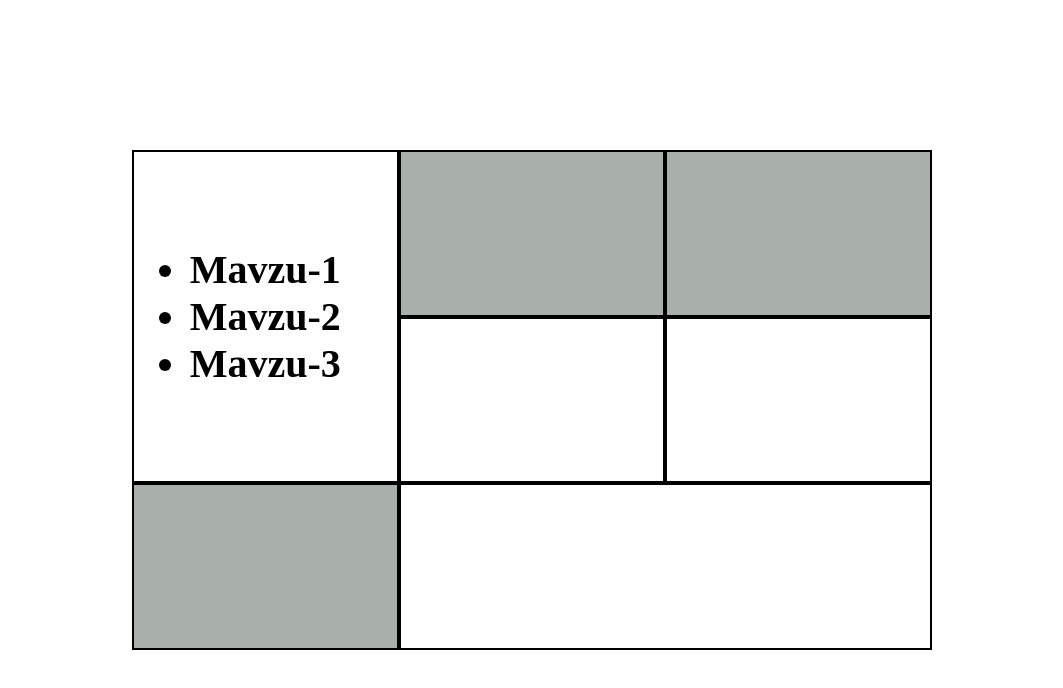
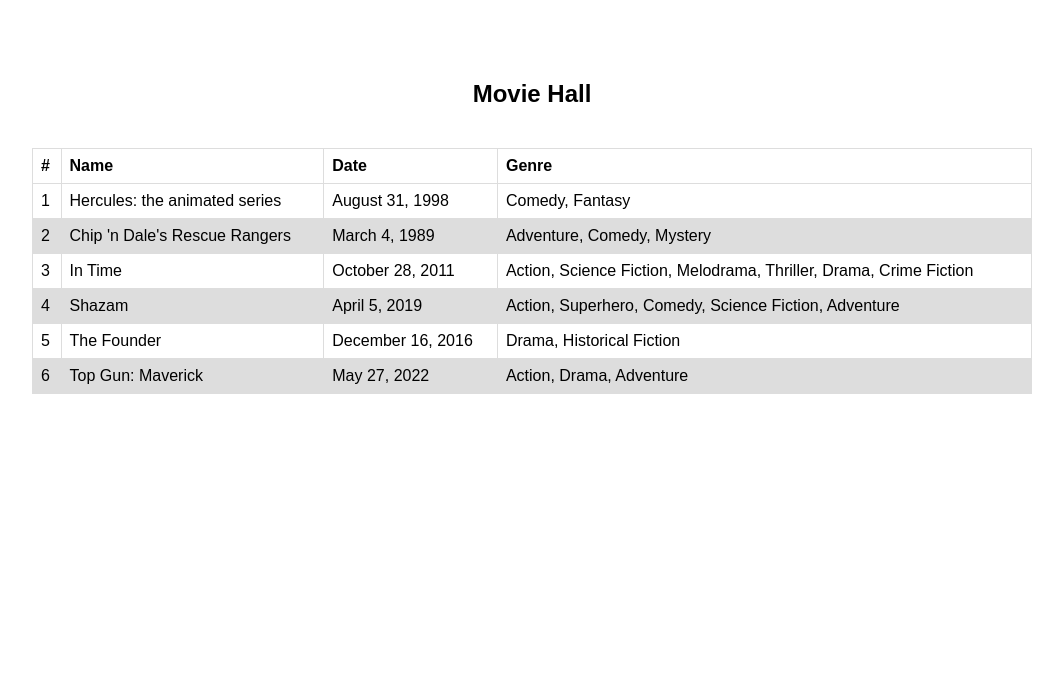
Before and after one commit to AzizRakhim/for-nihola, a plain HTML site: page index.html in a window 1280 px wide. Shown: the whole page, without its empty margins (108-1171 px from the left). Drawn offline with Linux system fonts and the light colour scheme.

Commit message:
created table

```diff
--- a/index.html
+++ b/index.html
@@ -4,7 +4,7 @@
   <meta charset="UTF-8">
   <meta http-equiv="X-UA-Compatible" content="IE=edge">
   <meta name="viewport" content="width=device-width, initial-scale=1.0">
-  <title>Document</title>
+  <title>For Nihola</title>
   <style>
     *,
     *::before,
@@ -17,62 +17,149 @@
     body{
       min-height: 100vh;
       display: flex;
-      align-items: center;
       justify-content: center;
+      font-family: "Arial", sans-serif;
+      font-weight: 400;
+
     }
 
-    .box{
-      width: 800px;
-      height: 500px;
-      background-color: #fff;
-      display: grid;
-      grid-template-columns: repeat(3, 1fr);
-      grid-template-rows: repeat(3, 1fr);
+    #hero{
+      width: 1000px;
+      padding: 80px 0;
     }
 
-    .box__inner{
-      border: 2px solid #000;
-      display: flex;
-      justify-content: center;
-      align-items: center;
+    .table-title{
+      text-align: center;
+      margin-bottom: 40px;
     }
 
-    .box__inner:first-child{
-      grid-row: 1 / 3;
+    .table__container{
+      width: 100%;
+      border-collapse: collapse;
     }
 
-    .box__inner:nth-child(2),
-    .box__inner:nth-child(3),
-    .box__inner:nth-child(6){
-      background-color: #a9b0a9;
+    .table__head,
+    .table__data{
+      border: 1px solid #ddd;
+      text-align: left;
+      padding: 8px;
     }
 
-    .box__inner:last-child{
-      grid-column: 2 / 4;
-    }
-
-    .box__item{
-      font-size: 40px;
-      font-weight: bold;
+    .table__row:nth-child(even){
+      background-color: #ddd;
     }
 
   </style>
 </head>
 <body>
-  <div class="box">
-    <div class="box__inner">
-      <ul class="box__list">
-        <li class="box__item">Mavzu-1</li>
-        <li class="box__item">Mavzu-2</li>
-        <li class="box__item">Mavzu-3</li>
-      </ul>
-    </div>
-    <div class="box__inner"></div>
-    <div class="box__inner"></div>
-    <div class="box__inner"></div>
-    <div class="box__inner"></div>
-    <div class="box__inner"></div>
-    <div class="box__inner"></div>
-  </div>
+  <section id="hero" class="hero">
+    <h2 class="table-title">
+      Movie Hall
+    </h2>
+    <table class="table table__container">
+      <thead class="table__header">
+        <tr class="table__row">
+          <th class="table__head">
+            #
+          </th>
+          <th class="table__head">
+            Name
+          </th>
+          <th class="table__head">
+            Date
+          </th>
+          <th class="table__head">
+            Genre
+          </th>
+        </tr>
+      </thead>
+      <tbody class="table__body">
+        <tr class="table__row">
+          <td class="table__data">
+            1
+          </td>
+          <td class="table__data">
+            Hercules: the animated series
+          </td>
+          <td class="table__data">
+            August 31, 1998
+          </td>
+          <td class="table__data">
+            Comedy, Fantasy
+          </td>
+        </tr>
+        <tr class="table__row">
+          <td class="table__data">
+            2
+          </td>
+          <td class="table__data">
+            Chip 'n Dale's Rescue Rangers
+          </td>
+          <td class="table__data">
+            March 4, 1989
+          </td>
+          <td class="table__data">
+            Adventure, Comedy, Mystery
+          </td>
+        </tr>
+        <tr class="table__row">
+          <td class="table__data">
+            3
+          </td>
+          <td class="table__data">
+            In Time
+          </td>
+          <td class="table__data">
+            October 28, 2011
+          </td>
+          <td class="table__data">
+            Action, Science Fiction, Melodrama, Thriller, Drama, Crime Fiction
+          </td>
+        </tr>
+        <tr class="table__row">
+          <td class="table__data">
+            4
+          </td>
+          <td class="table__data">
+            Shazam
+          </td>
+          <td class="table__data">
+            April 5, 2019
+          </td>
+          <td class="table__data">
+            Action, Superhero, Comedy, Science Fiction, Adventure
+          </td>
+        </tr>
+        <tr class="table__row">
+          <td class="table__data">
+            5
+          </td>
+          <td class="table__data">
+            The Founder
+          </td>
+          <td class="table__data">
+            December 16, 2016
+          </td>
+          <td class="table__data">
+            Drama, Historical Fiction
+          </td>
+        </tr>
+        <tr class="table__row">
+          <td class="table__data">
+            6
+          </td>
+          <td class="table__data">
+            Top Gun: Maverick
+          </td>
+          <td class="table__data">
+            May 27, 2022
+          </td>
+          <td class="table__data">
+            Action, Drama, Adventure
+          </td>
+        </tr>
+      </tbody>
+    </table>
+  </section>
 </body>
 </html>
```
